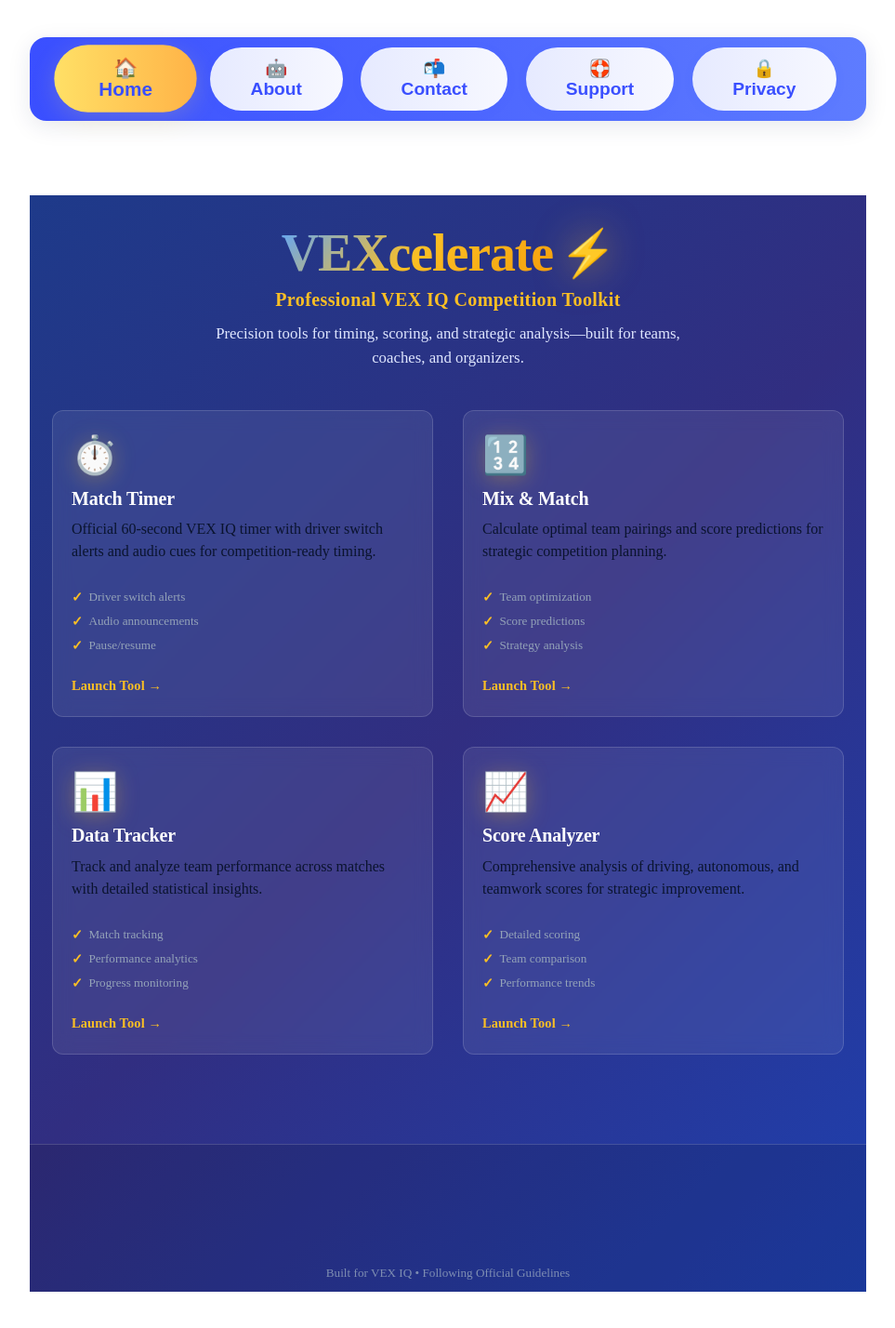
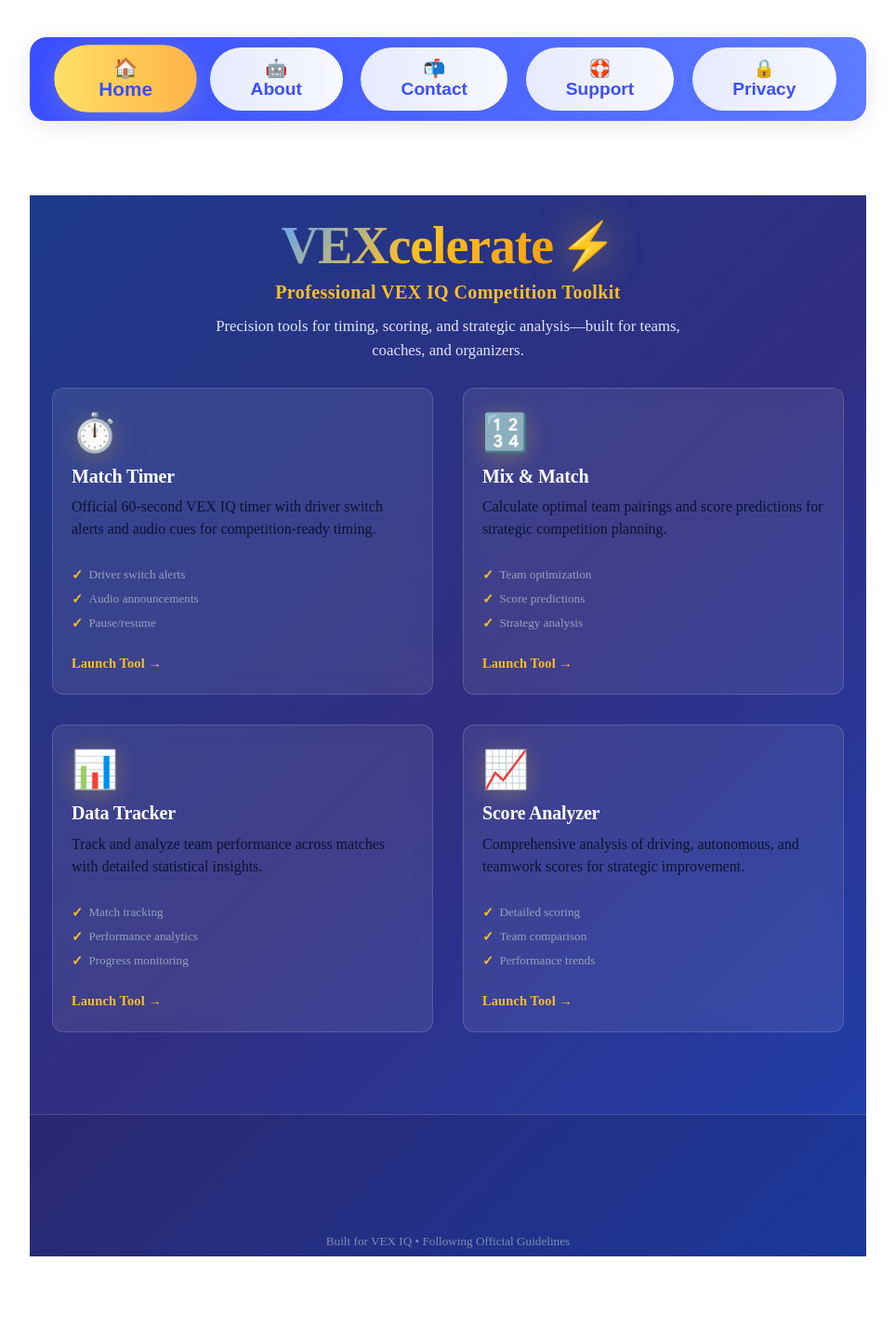
Before and after one commit to yoginaik1208/VEXcelerate, a React (Vite) app: page / in a window 1280 px wide. Shown: the whole page at 93% size, without its empty margins (158-1121 px from the left). After the commit the page ends 1391 px from the top, so only its background shows below. Built offline with nearby package versions, Linux system fonts and the light colour scheme.

Commit message:
fix: eliminate all empty space by using fit-content height and minimal padding

```diff
--- a/src/Homepage.css
+++ b/src/Homepage.css
@@ -1,7 +1,7 @@
 /* VEXcelerate Homepage - Premium UI/UX Design */
 
 .homepage-container {
-  min-height: 100vh;
+  min-height: fit-content;
   background: linear-gradient(135deg, #1e3a8a 0%, #312e81 50%, #1e40af 100%);
   color: #ffffff;
   overflow-x: hidden;
@@ -9,7 +9,7 @@
 
 /* Hero Section */
 .hero-section {
-  padding: 2rem 1.5rem 1.5rem;
+  padding: 1.5rem 1.5rem 1rem;
   text-align: center;
   position: relative;
 }
@@ -69,7 +69,7 @@
 
 /* Features Section */
 .features-section {
-  padding: 1.25rem 1.5rem 1rem;
+  padding: 0.75rem 1.5rem 0.5rem;
   max-width: 1400px;
   margin: 0 auto;
 }
@@ -220,7 +220,7 @@
 
 /* Footer */
 .homepage-footer {
-  padding: 0.75rem 1.5rem 0.75rem;
+  padding: 0.5rem 1.5rem 0.5rem;
   text-align: center;
   border-top: 1px solid rgba(255, 255, 255, 0.1);
   background: rgba(0, 0, 0, 0.15);
@@ -228,7 +228,7 @@
 
 .ad-container {
   max-width: 728px;
-  margin: 0 auto 0.5rem;
+  margin: 0 auto 0.35rem;
   opacity: 0.9;
 }
 
```
